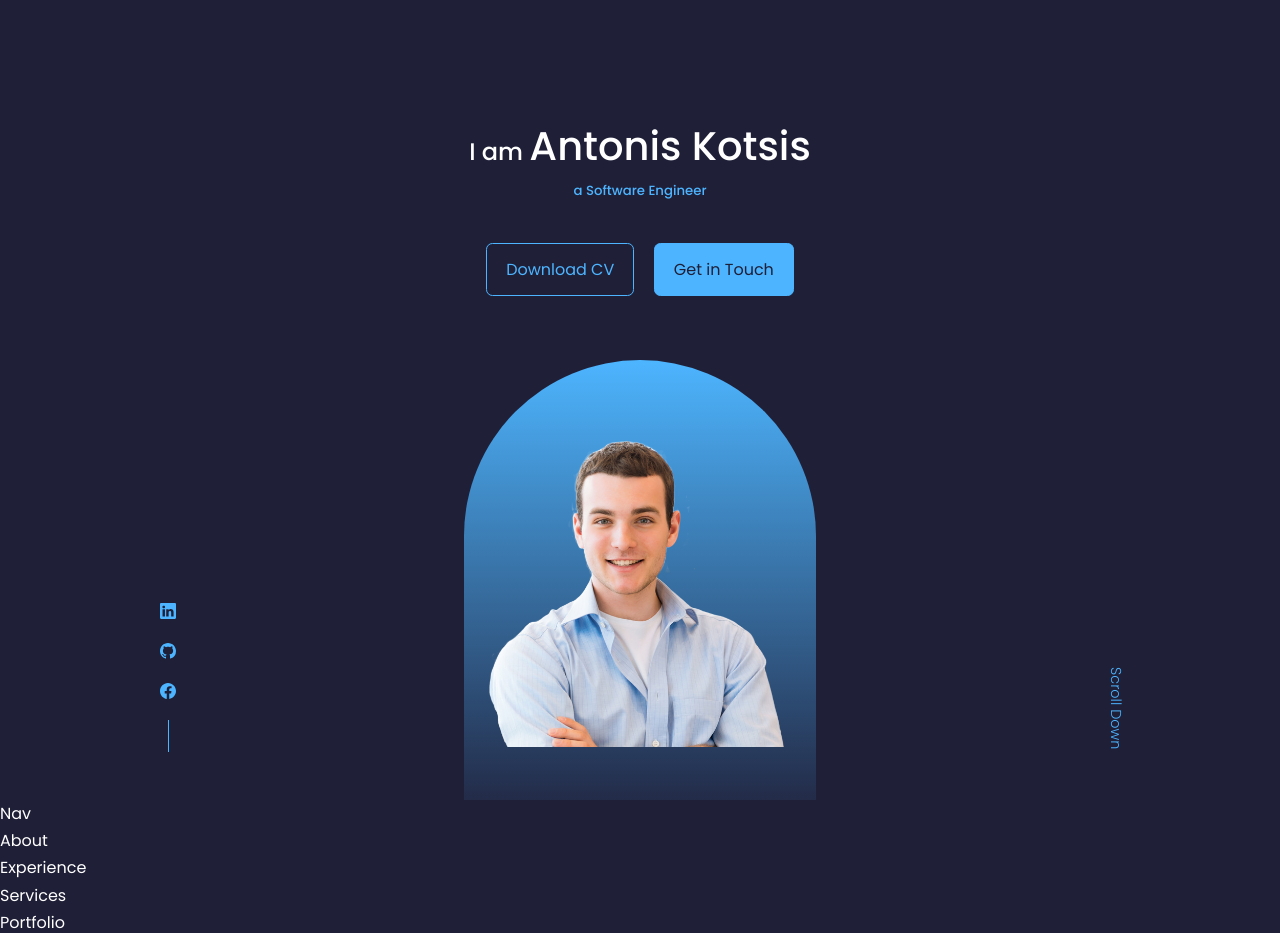
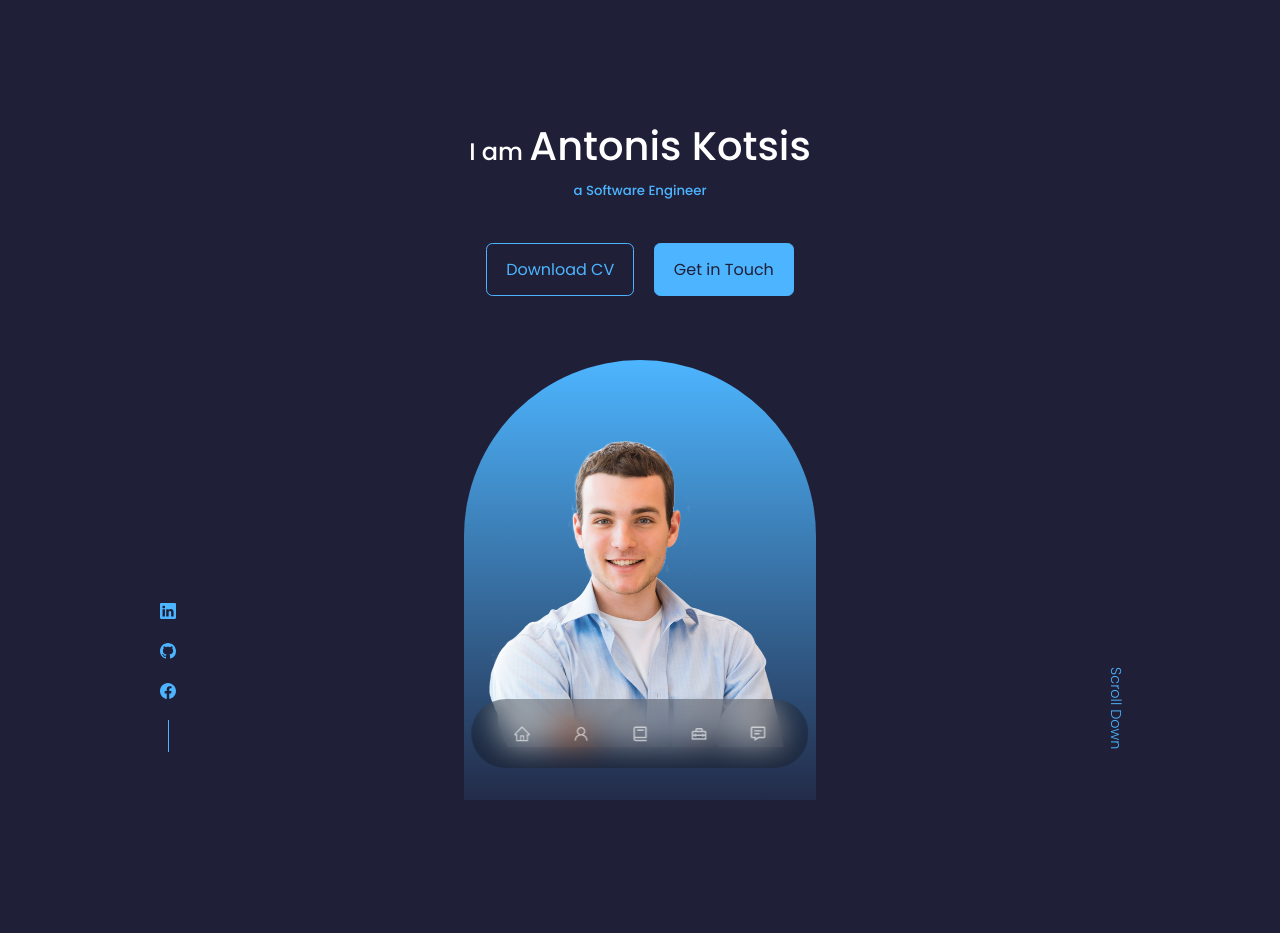
Before and after one commit to AntonisKotsis/myPortfolio, a React (Create React App) app: page / in a window 1280 px wide. Shown: the top 933 px of the page. Built offline with nearby package versions, Linux system fonts and the light colour scheme.

Commit message:
Stage 5: Implemented css for the nav bar component

```diff
--- a/src/components/about_component/About.jsx
+++ b/src/components/about_component/About.jsx
@@ -2,7 +2,7 @@
 import './about.css'
 const About = () => {
   return (
-    <div>About</div>
+    <section id='about'>About</section>
   )
 }
 
--- a/src/components/contact_component/Contact.jsx
+++ b/src/components/contact_component/Contact.jsx
@@ -3,7 +3,7 @@
 
 const Contact = () => {
   return (
-    <div>Contact</div>
+   <section id='contact'>Contact</section>
   )
 }
 
--- a/src/components/experience_component/Experience.jsx
+++ b/src/components/experience_component/Experience.jsx
@@ -2,7 +2,7 @@
 import './experience.css'
 const Experience = () => {
   return (
-    <div>Experience</div>
+    <section id='experience'>Experience</section>
   )
 }
 
--- a/src/components/nav_component/Nav.jsx
+++ b/src/components/nav_component/Nav.jsx
@@ -1,8 +1,19 @@
 import React from 'react'
 import './nav.css'
+import {AiOutlineHome} from 'react-icons/ai'
+import {AiOutlineUser} from 'react-icons/ai'
+import {BiBook} from 'react-icons/bi'
+import {MdOutlineHomeRepairService} from 'react-icons/md'
+import {BiMessageDetail} from 'react-icons/bi'
 const Nav = () => {
   return (
-    <div>Nav</div>
+    <nav>
+      <a href="#" className='active'><AiOutlineHome/></a>
+      <a href="#about"><AiOutlineUser/></a>
+      <a href="#experience"><BiBook/></a>
+      <a href="#portfolio"><MdOutlineHomeRepairService/></a>
+      <a href="#contact"><BiMessageDetail/></a>
+    </nav>
   )
 }
 
--- a/src/components/nav_component/nav.css
+++ b/src/components/nav_component/nav.css
@@ -0,0 +1,33 @@
+nav{
+    background-color: rgba(0, 0, 0, 0.3);
+    width: max-content;
+    display: block;
+    padding: 0.7rem 1.7rem;
+    z-index: 2;
+    position: fixed;
+    left: 50%;
+    transform: translateX(-50%);
+    bottom: 2rem;
+    display: flex;
+    gap: 0.8rem;
+    border-radius: 3rem;
+    backdrop-filter: blur(15px);
+}
+
+nav a {
+    background: transparent;
+    padding: 0.9rem;
+    border-radius: 50%;
+    display: flex;
+    color: var(--color-light);
+    font-size: 1.1rem;
+}
+
+nav a:hover{
+    background: rgba(0, 0, 0, 0.3);
+}
+
+nav a:active{
+    background: var(--color-bg);
+    color:var(--color-white);
+}
--- a/src/components/portfolio_component/Portfolio.jsx
+++ b/src/components/portfolio_component/Portfolio.jsx
@@ -2,7 +2,7 @@
 import './portfolio.css'
 const Portfolio = () => {
   return (
-    <div>Portfolio</div>
+    <section id='portfolio'>Portfolio</section>
   )
 }
 
--- a/src/components/services_component/Services.jsx
+++ b/src/components/services_component/Services.jsx
@@ -2,7 +2,7 @@
 import './services.css'
 const Services = () => {
   return (
-    <div>Services</div>
+    <section>Services</section>
   )
 }
 
--- a/src/index.css
+++ b/src/index.css
@@ -61,6 +61,7 @@
 /* Each component will be one section */
 section{
     margin-top: 8rem;
+    height: 100vh;
 }
 
 /* Direct child of section */
```
